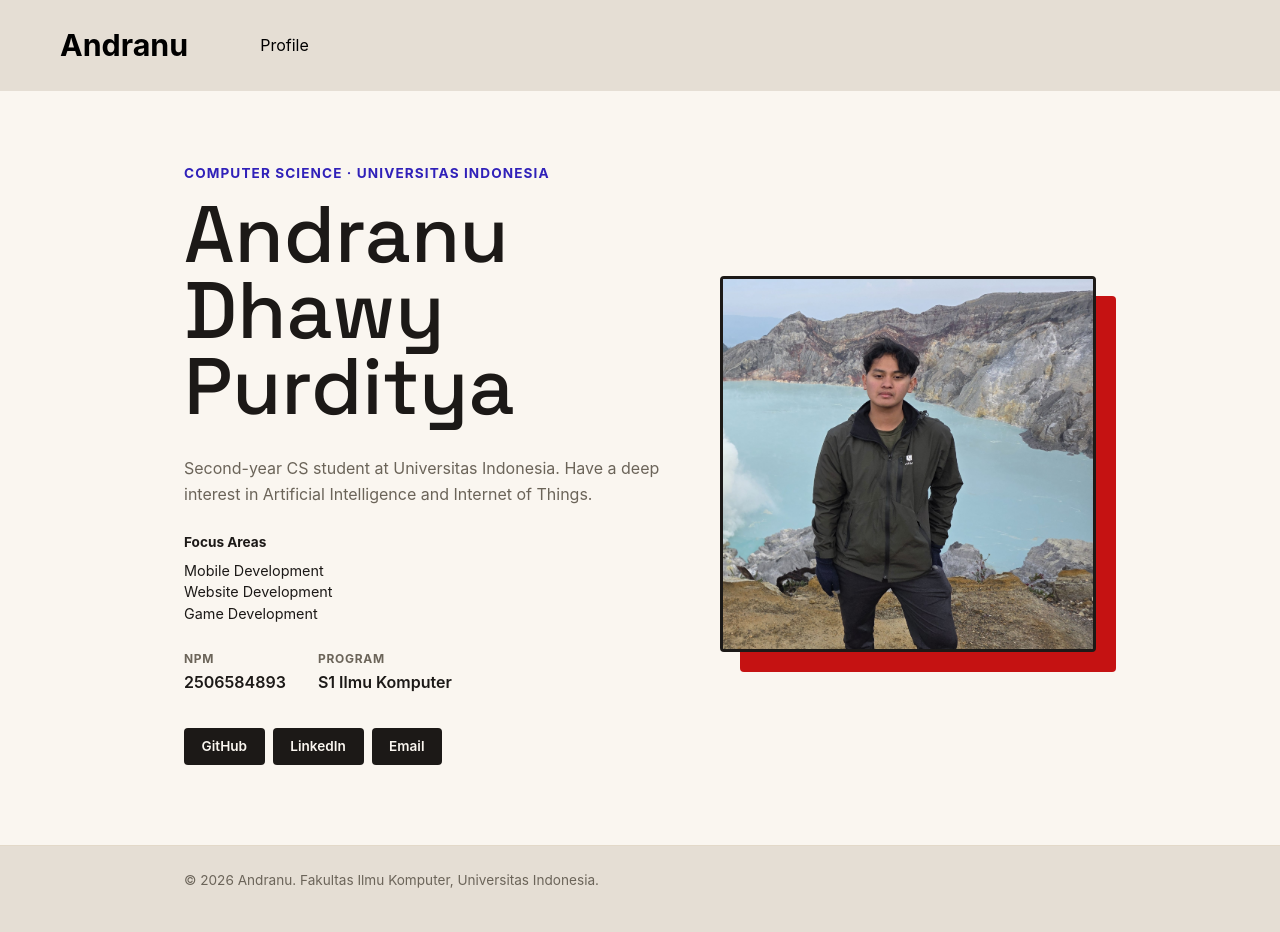
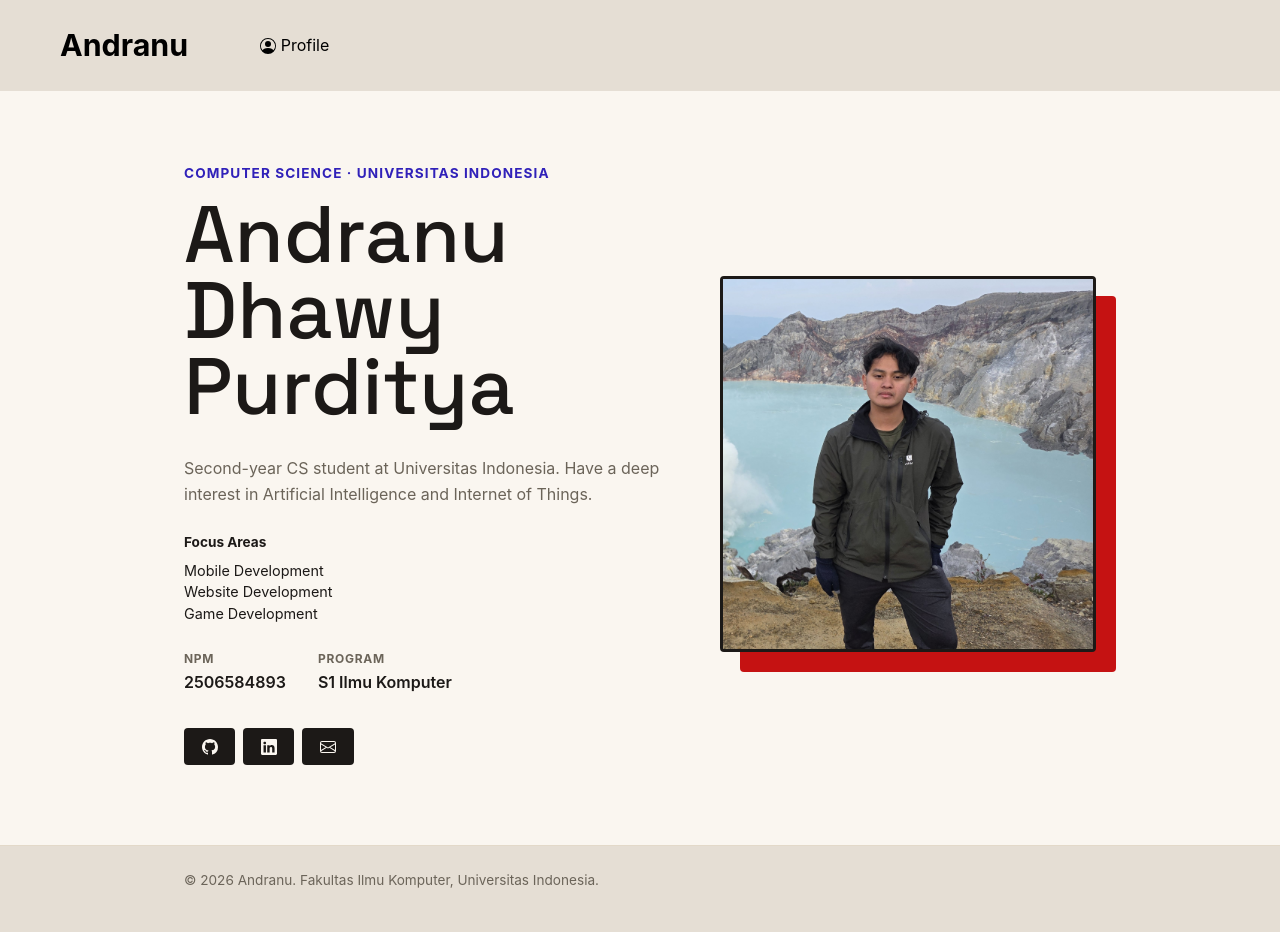
Before and after one commit to adpsxx/myportofolios, a Django app: page / in a window 1280 px wide. Run offline with Django 5.2, Linux system fonts and the light colour scheme.

Commit message:
Adding new multiple Bootstrap Icons and add new hovering colors for  social links.

```diff
--- a/static/css/style.css
+++ b/static/css/style.css
@@ -151,7 +151,15 @@ h1, .brand {
 }
 
 .social-link:hover {
-    background-color: var(--accent);
+    background-color: #de3733;
+}
+
+.social-link#github-btn:hover {
+    background-color: #672c93;
+}
+
+.social-link#linkedin-btn:hover {
+    background-color: #0a66c2;
 }
 
 .hero-photo {
--- a/templates/index.html
+++ b/templates/index.html
@@ -20,7 +20,7 @@
             </button>
             <div class="collapse navbar-collapse" id="navbarNavAltMarkup">
                 <div class="navbar-nav">
-                    <a class="nav-link active" aria-current="page" href="#">Profile</a>
+                    <a class="nav-link active" aria-current="page" href="#"><svg xmlns="http://www.w3.org/2000/svg" width="16" height="16" fill="currentColor" class="bi bi-person-circle" viewBox="0 0 16 16"><path d="M11 6a3 3 0 1 1-6 0 3 3 0 0 1 6 0"/><path fill-rule="evenodd" d="M0 8a8 8 0 1 1 16 0A8 8 0 0 1 0 8m8-7a7 7 0 0 0-5.468 11.37C3.242 11.226 4.805 10 8 10s4.757 1.225 5.468 2.37A7 7 0 0 0 8 1"/></svg> Profile</a>
                 </div>
             </div>
         </div>
@@ -58,9 +58,9 @@
                         </div>
                     </dl>
                     <div class="social-links">
-                        <a href="https://github.com/adpsxx/" class="social-link">GitHub</a>
-                        <a href="https://www.linkedin.com/in/andranu-dhawy-purditya-54226136a/" class="social-link">LinkedIn</a>
-                        <a href="mailto:ranupurditya@gmail.com" class="social-link">Email</a>
+                        <a href="https://github.com/adpsxx/" class="social-link" id="github-btn"><svg xmlns="http://www.w3.org/2000/svg" width="16" height="16" fill="currentColor" class="bi bi-github" viewBox="0 0 16 16"><path d="M8 0C3.58 0 0 3.58 0 8c0 3.54 2.29 6.53 5.47 7.59.4.07.55-.17.55-.38 0-.19-.01-.82-.01-1.49-2.01.37-2.53-.49-2.69-.94-.09-.23-.48-.94-.82-1.13-.28-.15-.68-.52-.01-.53.63-.01 1.08.58 1.23.82.72 1.21 1.87.87 2.33.66.07-.52.28-.87.51-1.07-1.78-.2-3.64-.89-3.64-3.95 0-.87.31-1.59.82-2.15-.08-.2-.36-1.02.08-2.12 0 0 .67-.21 2.2.82.64-.18 1.32-.27 2-.27s1.36.09 2 .27c1.53-1.04 2.2-.82 2.2-.82.44 1.1.16 1.92.08 2.12.51.56.82 1.27.82 2.15 0 3.07-1.87 3.75-3.65 3.95.29.25.54.73.54 1.48 0 1.07-.01 1.93-.01 2.2 0 .21.15.46.55.38A8.01 8.01 0 0 0 16 8c0-4.42-3.58-8-8-8"/></svg></a>
+                        <a href="https://www.linkedin.com/in/andranu-dhawy-purditya-54226136a/" id="linkedin-btn" class="social-link"><svg xmlns="http://www.w3.org/2000/svg" width="16" height="16" fill="currentColor" class="bi bi-linkedin" viewBox="0 0 16 16"><path d="M0 1.146C0 .513.526 0 1.175 0h13.65C15.474 0 16 .513 16 1.146v13.708c0 .633-.526 1.146-1.175 1.146H1.175C.526 16 0 15.487 0 14.854zm4.943 12.248V6.169H2.542v7.225zm-1.2-8.212c.837 0 1.358-.554 1.358-1.248-.015-.709-.52-1.248-1.342-1.248S2.4 3.226 2.4 3.934c0 .694.521 1.248 1.327 1.248zm4.908 8.212V9.359c0-.216.016-.432.08-.586.173-.431.568-.878 1.232-.878.869 0 1.216.662 1.216 1.634v3.865h2.401V9.25c0-2.22-1.184-3.252-2.764-3.252-1.274 0-1.845.7-2.165 1.193v.025h-.016l.016-.025V6.169h-2.4c.03.678 0 7.225 0 7.225z"/></svg></a>
+                        <a href="mailto:ranupurditya@gmail.com" class="social-link" id="email-btn"><svg xmlns="http://www.w3.org/2000/svg" width="16" height="16" fill="currentColor" class="bi bi-envelope" viewBox="0 0 16 16"><path d="M0 4a2 2 0 0 1 2-2h12a2 2 0 0 1 2 2v8a2 2 0 0 1-2 2H2a2 2 0 0 1-2-2zm2-1a1 1 0 0 0-1 1v.217l7 4.2 7-4.2V4a1 1 0 0 0-1-1zm13 2.383-4.708 2.825L15 11.105zm-.034 6.876-5.64-3.471L8 9.583l-1.326-.795-5.64 3.47A1 1 0 0 0 2 13h12a1 1 0 0 0 .966-.741M1 11.105l4.708-2.897L1 5.383z"/></svg></a>
                     </div>
                 </div>
             </div>
```
